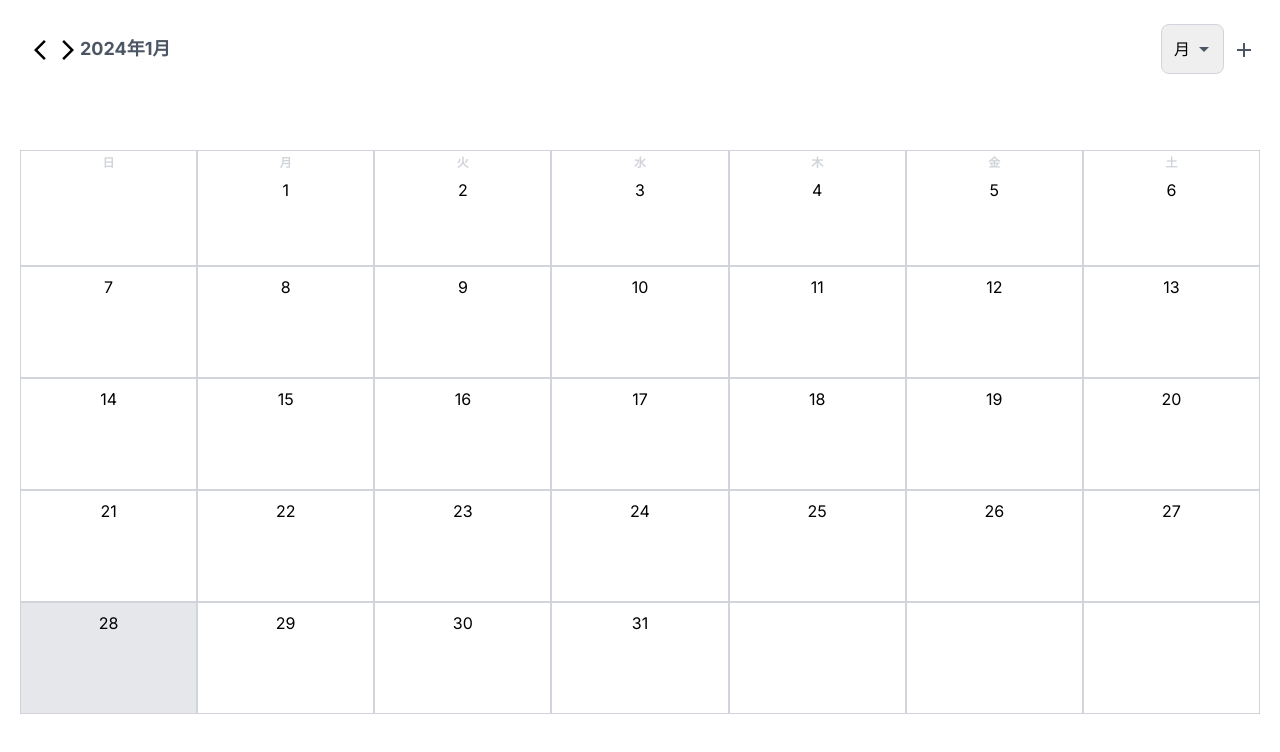
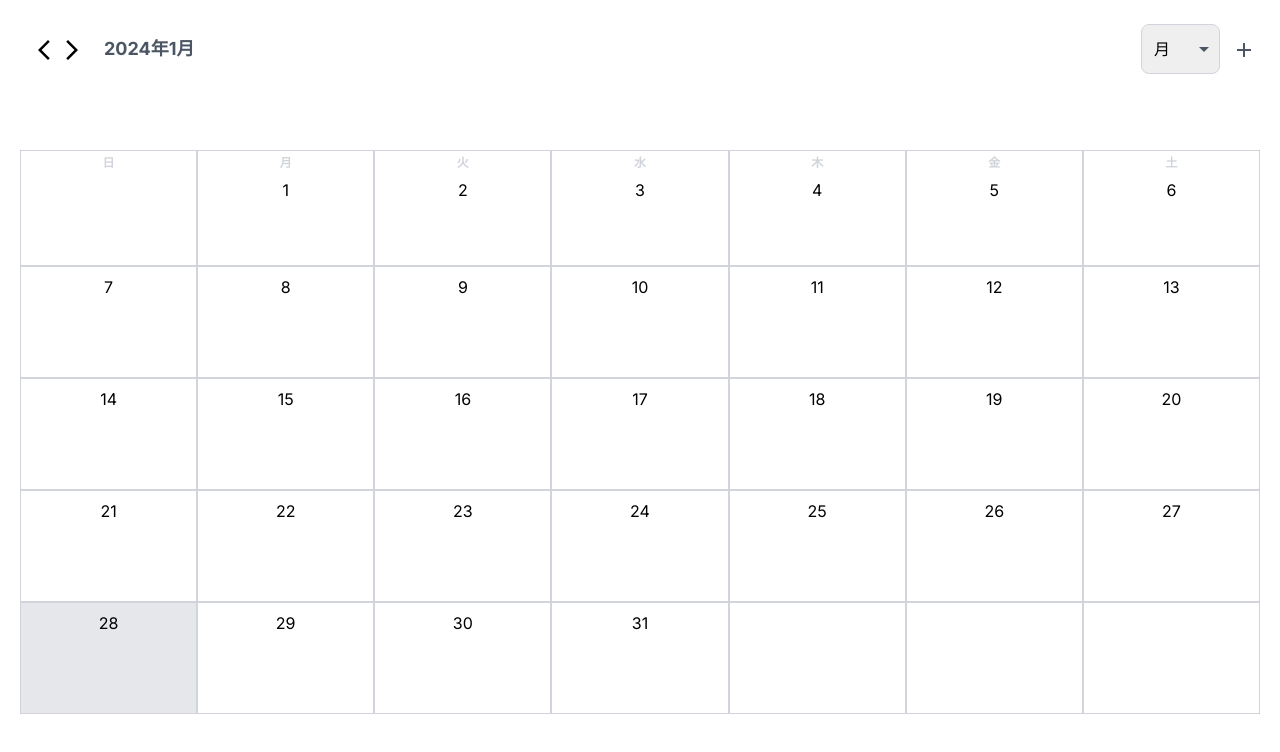
Before and after one commit to syunsuke-I/nextjs_ts_calendar, a Next.js app: page / in a window 1280 px wide. Shown: the top 752 px of the page. Built offline with nearby package versions, Linux system fonts and the light colour scheme.

Commit message:
見た目調節

```diff
--- a/app/globals.css
+++ b/app/globals.css
@@ -5,6 +5,6 @@
 
 .custom-select {
   appearance: none;
-  padding-right: 2em;
+  padding-right: 3em;
   border-radius: 8px;
 }
--- a/components/Calender.tsx
+++ b/components/Calender.tsx
@@ -40,9 +40,9 @@ const ParentComponent: React.FC = () => {
   return (
     <>
       <div className="flex items-center justify-between mb-4 p-3">
-        <div className="flex items-center mb-4 p-4">
+        <div className="flex items-center mb-4 p-5">
           {/* 月を切り替えるボタン */}
-          <div className="space-x-1">
+          <div className="space-x-1 pr-5">
             <button className="rounded-md" onClick={goToPreviousMonth}><ArrowBackIosNewIcon/></button>
             <button className="rounded-md" onClick={goToNextMonth}><ArrowForwardIosIcon/></button>
           </div>
@@ -51,7 +51,7 @@ const ParentComponent: React.FC = () => {
         </div>
         <div className="flex items-center mb-4 p-3 gap-2">
           {/* 月と週の切り替え */}
-          <div className="relative inline-block text-left">
+          <div className="relative inline-block text-left pr-1">
             <select id="countries" className="p-3 border border-gray-300 custom-select" value={selectedOption} onChange={handleSelectChange}>
               <option value="month">月</option>
               <option value="week">週</option>
```
